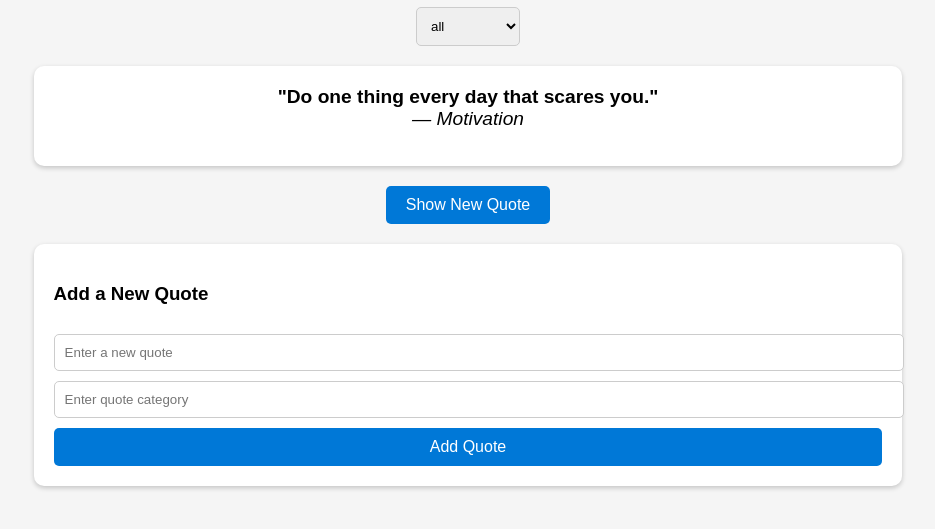
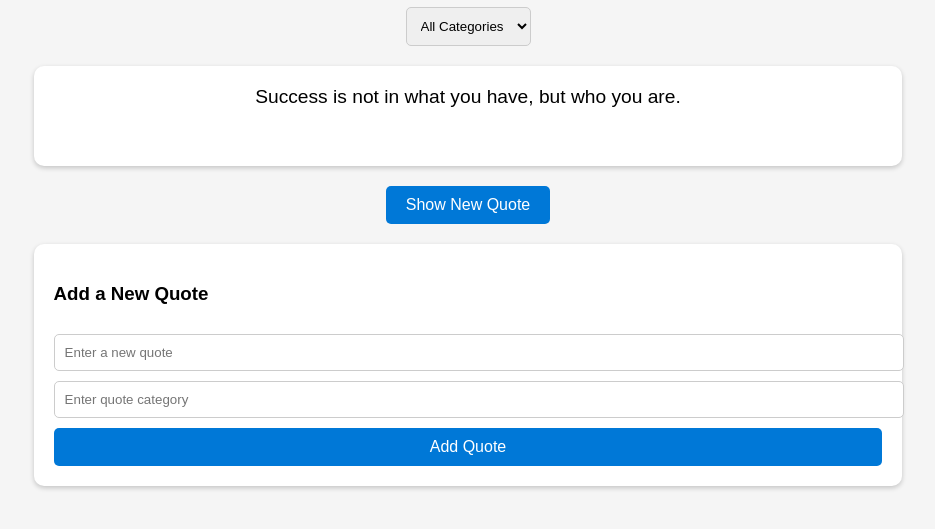
Before and after one commit to omoigberai/alx_fe_javascript, a plain HTML site: page dom-manipulation/index.html in a window 1280 px wide. Shown: the part 109-638 px from the top of the page, without its empty margins (172-1107 px from the left). Drawn offline with Linux system fonts and the light colour scheme.

Commit message:
Implement Dynamic Quote Generator with advanced DOM manipulation and localStorage persistence

```diff
--- a/dom-manipulation/index.html
+++ b/dom-manipulation/index.html
@@ -83,13 +83,7 @@
   <div id="quoteDisplay">Loading quote...</div>
   <button id="newQuote">Show New Quote</button>
 
-  <div class="form-container">
-    <h3>Add a New Quote</h3>
-    <input id="newQuoteText" type="text" placeholder="Enter a new quote" />
-    <input id="newQuoteCategory" type="text" placeholder="Enter quote category" />
-    <button onclick="addQuote()">Add Quote</button>
-  </div>
-
+  <!-- 👇 The "Add Quote" form will be dynamically created by script.js -->
   <script src="script.js"></script>
 </body>
 </html>
--- a/dom-manipulation/script.js
+++ b/dom-manipulation/script.js
@@ -1,68 +1,115 @@
-// Load quotes from localStorage or default ones
-let quotes = JSON.parse(localStorage.getItem("quotes")) || [
-  { text: "The best way to predict the future is to create it.", category: "Inspiration" },
-  { text: "Life is what happens when you're busy making other plans.", category: "Life" },
-  { text: "Do one thing every day that scares you.", category: "Motivation" }
+// ====== Dynamic Quote Generator ======
+
+// Default quotes to start with
+let quotes = [
+  { text: "The best way to get started is to quit talking and begin doing.", category: "Motivation" },
+  { text: "Don't let yesterday take up too much of today.", category: "Inspiration" },
+  { text: "Success is not in what you have, but who you are.", category: "Success" },
+  { text: "Act as if what you do makes a difference. It does.", category: "Positivity" }
 ];
 
-// Build category list
-function updateCategorySelect() {
-  const categorySelect = document.getElementById("categorySelect");
-  const categories = ["all", ...new Set(quotes.map(q => q.category))];
-
-  categorySelect.innerHTML = categories
-    .map(cat => `<option value="${cat}">${cat}</option>`)
-    .join("");
+// Load saved quotes from localStorage (if any)
+const savedQuotes = JSON.parse(localStorage.getItem("quotes"));
+if (savedQuotes && Array.isArray(savedQuotes)) {
+  quotes = savedQuotes;
 }
 
-// Show a random quote (filtered by category)
+// Select DOM elements
+const categorySelect = document.getElementById("categorySelect");
+const quoteDisplay = document.getElementById("quoteDisplay");
+const newQuoteBtn = document.getElementById("newQuote");
+
+// ====== FUNCTIONS ======
+
+// Populate the category dropdown dynamically
+function populateCategories() {
+  const categories = ["All Categories", ...new Set(quotes.map(q => q.category))];
+  categorySelect.innerHTML = "";
+  categories.forEach(category => {
+    const option = document.createElement("option");
+    option.value = category.toLowerCase();
+    option.textContent = category;
+    categorySelect.appendChild(option);
+  });
+}
+
+// Display a random quote (filtered by category)
 function showRandomQuote() {
-  const category = document.getElementById("categorySelect").value;
-  const quoteDisplay = document.getElementById("quoteDisplay");
-
-  let filteredQuotes = quotes;
-  if (category !== "all") {
-    filteredQuotes = quotes.filter(q => q.category === category);
-  }
+  const selectedCategory = categorySelect.value;
+  const filteredQuotes = selectedCategory === "all categories"
+    ? quotes
+    : quotes.filter(q => q.category.toLowerCase() === selectedCategory);
 
   if (filteredQuotes.length === 0) {
     quoteDisplay.textContent = "No quotes found for this category.";
     return;
   }
 
-  const randomIndex = Math.floor(Math.random() * filteredQuotes.length);
-  const randomQuote = filteredQuotes[randomIndex];
-  quoteDisplay.innerHTML = `<strong>"${randomQuote.text}"</strong><br><em>— ${randomQuote.category}</em>`;
+  const randomQuote = filteredQuotes[Math.floor(Math.random() * filteredQuotes.length)];
+  quoteDisplay.textContent = randomQuote.text;
+
+  // ✅ Save the last shown quote so it can be restored on refresh
+  localStorage.setItem("lastQuote", JSON.stringify(randomQuote));
 }
 
-// Add a new quote
-function addQuote() {
-  const text = document.getElementById("newQuoteText").value.trim();
-  const category = document.getElementById("newQuoteCategory").value.trim();
+// Dynamically create the "Add Quote" form
+function createAddQuoteForm() {
+  const formContainer = document.createElement("div");
+  formContainer.classList.add("form-container");
 
-  if (!text || !category) {
-    alert("Please enter both a quote and a category!");
+  const title = document.createElement("h3");
+  title.textContent = "Add a New Quote";
+
+  const quoteInput = document.createElement("input");
+  quoteInput.id = "newQuoteText";
+  quoteInput.type = "text";
+  quoteInput.placeholder = "Enter a new quote";
+
+  const categoryInput = document.createElement("input");
+  categoryInput.id = "newQuoteCategory";
+  categoryInput.type = "text";
+  categoryInput.placeholder = "Enter quote category";
+
+  const addButton = document.createElement("button");
+  addButton.textContent = "Add Quote";
+  addButton.onclick = () => addQuote(quoteInput, categoryInput);
+
+  formContainer.append(title, quoteInput, categoryInput, addButton);
+  document.body.appendChild(formContainer);
+}
+
+// Add a new quote and save it to localStorage
+function addQuote(quoteInput, categoryInput) {
+  const text = quoteInput.value.trim();
+  const category = categoryInput.value.trim();
+
+  if (text === "" || category === "") {
+    alert("Please enter both a quote and a category.");
     return;
   }
 
   quotes.push({ text, category });
-
-  // Save quotes in localStorage
-  localStorage.setItem("quotes", JSON.stringify(quotes));
-
-  // Update category dropdown
-  updateCategorySelect();
-
-  document.getElementById("newQuoteText").value = "";
-  document.getElementById("newQuoteCategory").value = "";
-
-  alert("✅ Quote added successfully!");
+  localStorage.setItem("quotes", JSON.stringify(quotes)); // ✅ Save updated quotes
+  populateCategories();
+  quoteInput.value = "";
+  categoryInput.value = "";
+  alert("Quote added successfully!");
 }
 
-// Event listeners
-document.getElementById("newQuote").addEventListener("click", showRandomQuote);
-document.getElementById("categorySelect").addEventListener("change", showRandomQuote);
+// ====== EVENT LISTENERS ======
+newQuoteBtn.addEventListener("click", showRandomQuote);
+categorySelect.addEventListener("change", showRandomQuote);
 
-// Initialize
-updateCategorySelect();
-showRandomQuote();
+// ====== INITIALIZATION ======
+populateCategories();
+
+// ✅ Restore the last shown quote after refresh, if available
+const lastQuote = JSON.parse(localStorage.getItem("lastQuote"));
+if (lastQuote) {
+  quoteDisplay.textContent = lastQuote.text;
+} else {
+  showRandomQuote();
+}
+
+// Create the dynamic form
+createAddQuoteForm();
```
